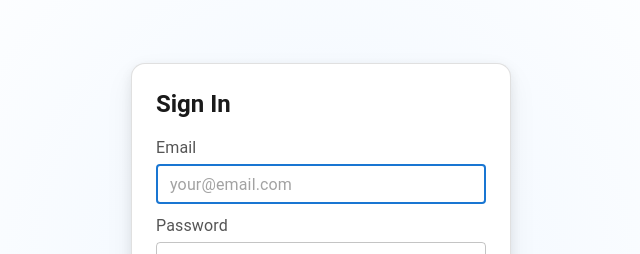
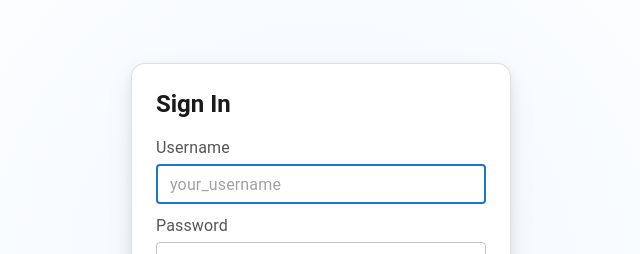
Before and after one commit to jayesh-132005-gif/ZoomWebClone, a React (Vite) app in the folder fronted/: page /auth in a window 1280 px wide. Shown: the part 125-379 px from the top of the page, without its empty margins (319-959 px from the left). Built offline with nearby package versions, Linux system fonts and the light colour scheme.

Commit message:
write login function and protected routes

```diff
--- a/fronted/src/App.jsx
+++ b/fronted/src/App.jsx
@@ -4,6 +4,8 @@ import  LandingPage  from "./pages/landing.jsx";
 import  Authentication from "./pages/authentication.jsx";
 import  Register from "./pages/Register.jsx";
 import  Home from "./pages/home.jsx";
+import ProtectedRoute from "./components/protectedRoute.jsx";
+
 
  function App() {
 
@@ -14,18 +16,19 @@ import  Home from "./pages/home.jsx";
 
         <Routes>
 
+          {/* Public Routes */}
           <Route path="/" element={<LandingPage />}  />
           <Route path="/auth" element={<Authentication />} />
           <Route path="/register" element={<Register />} />
-          <Route path="/home" element={<Home />} />
+
+          {/* Protected Routes */}
+          <Route element={<ProtectedRoute />}>
+            <Route path="/home" element={<Home />} />
+          </Route>
 
         </Routes>
 
       </BrowserRouter>
-
-
-
-
 
     </>
 
--- /dev/null
+++ b/fronted/src/components/protectedRoute.jsx
@@ -0,0 +1,13 @@
+import { useContext } from "react";
+import { Navigate, Outlet } from "react-router-dom";
+import AuthContext from "../context/AuthContext";
+
+export default function ProtectedRoute() {
+  const { isAuthenticated } = useContext(AuthContext);
+
+  if (!isAuthenticated) {
+    return <Navigate to="/auth" replace />;
+  }
+
+  return <Outlet />;
+}
--- a/fronted/src/contexts/authContext.jsx
+++ b/fronted/src/contexts/authContext.jsx
@@ -58,14 +58,65 @@ const AuthProvider = ({ children }) => {
 
 
   // 3. Login function
-  const login = async () => {
-    // login logic later
+  const login = async (username, password) => {
+    setLoading(true);
+
+    // Try and catch block to handle network errors
+    try {
+      const response = await fetch("http://localhost:8000/api/v1/users/login", {
+        method: "POST",
+        headers: {
+          "Content-Type": "application/json",
+        },
+        body: JSON.stringify({
+          username,
+          password,
+        }),
+      });
+
+      if (!response.ok) {
+        const errorData = await response.json();
+        return {
+          success: false,
+          error: errorData,
+        }
+      }
+
+      const data = await response.json();
+      if (!data.token) {
+        return {
+          success: false,
+          error: {
+            message: "Login response did not contain a token.",
+          },
+        };
+      }
+      sessionStorage.setItem("token", data.token);
+      setIsAuthenticated(true);
+      return {
+        success: true,
+        data: data,
+      };
+
+    } catch (error) {
+      return {
+        success: false,
+        error: {
+          message: "Network error. Please try again.",
+        },
+      };
+
+    } finally {
+      setLoading(false);
+    }
+
   };
 
 
   // 4. Logout function
   const logout = () => {
-    // logout logic later
+    sessionStorage.removeItem("token");
+    setIsAuthenticated(false);
   };
 
 
--- a/fronted/src/pages/authentication.jsx
+++ b/fronted/src/pages/authentication.jsx
@@ -1,4 +1,6 @@
-import { useState } from "react";
+import { useContext, useState } from "react";
+import AuthContext from "../contexts/authContext.jsx";
+import { useNavigate } from "react-router-dom";
 
 import Box from "@mui/material/Box";
 import Button from "@mui/material/Button";
@@ -18,27 +20,33 @@ import "../App.css";
 
 export default function Authentication() {
 
-  const [email, setEmail] = useState("");
+  const { login, loading } = useContext(AuthContext);
+  const navigate = useNavigate();
+
+  const [username, setUsername] = useState("");
   const [password, setPassword] = useState("");
   const [remember, setRemember] = useState(false);
 
-  const [emailError, setEmailError] = useState(false);
-  const [emailErrorMessage, setEmailErrorMessage] = useState("");
+  const [loginError, setLoginError] = useState("");
+
+  const [usernameError, setUsernameError] = useState(false);
+  const [usernameErrorMessage, setUsernameErrorMessage] = useState("");
+
 
   const [passwordError, setPasswordError] = useState(false);
   const [passwordErrorMessage, setPasswordErrorMessage] = useState("");
 
-  const validateInputs = (email, password) => {
+  const validateInputs = (username, password) => {
     let isValid = true;
 
-    // Email validation
-    if (!email || !/\S+@\S+\.\S+/.test(email)) {
-      setEmailError(true);
-      setEmailErrorMessage("Please enter a valid email address.");
+    // Username validation
+    if (!username || !/^[A-Za-z0-9_]+$/.test(username)) {
+      setUsernameError(true);
+      setUsernameErrorMessage("Please enter a valid username.");
       isValid = false;
     } else {
-      setEmailError(false);
-      setEmailErrorMessage("");
+      setUsernameError(false);
+      setUsernameErrorMessage("");
     }
 
     // Password validation
@@ -57,22 +65,27 @@ export default function Authentication() {
   };
 
 
-  const handleSubmit = (event) => {
+  const handleSubmit = async (event) => {
     event.preventDefault();
+    setLoginError("");
 
-    const isValid = validateInputs(email, password);
+    const isValid = validateInputs(username, password);
 
     if (!isValid) {
       return;
     }
 
-    console.log({
-      email,
-      password,
-      remember: Boolean(remember),
-    });
+    const result = await login(username, password);
+    if (!result.success) {
+      setLoginError(
+        result.error?.message || "Login failed. Please try again."
+      );
+      return;
+    }
 
-    // Baad mein yahan backend login API call karenge.
+    // Login successful — next step mein redirect karenge
+    navigate("/home");
+
   };
 
 
@@ -102,22 +115,22 @@ export default function Authentication() {
             className="authentication-form"
           >
             <FormControl fullWidth className="authentication-field">
-              <FormLabel htmlFor="email">Email</FormLabel>
+              <FormLabel htmlFor="username">Username</FormLabel>
 
               <TextField
                 size="small"
-                id="email"
-                name="email"
-                type="email"
-                value={email}
-                onChange={(e) => setEmail(e.target.value)}
-                placeholder="your@email.com"
-                autoComplete="email"
+                id="username"
+                name="username"
+                type="text"
+                value={username}
+                onChange={(e) => setUsername(e.target.value)}
+                placeholder="your_username"
+                autoComplete="username"
                 autoFocus
                 required
                 fullWidth
-                error={emailError}
-                helperText={emailErrorMessage}
+                error={usernameError}
+                helperText={usernameErrorMessage}
               />
             </FormControl>
 
@@ -139,6 +152,12 @@ export default function Authentication() {
                 helperText={passwordErrorMessage}
               />
             </FormControl>
+
+            {loginError && (
+              <Typography color="error" variant="body2">
+                {loginError}
+              </Typography>
+            )}
 
             <FormControlLabel
               className="remember-me"
@@ -164,40 +183,10 @@ export default function Authentication() {
               Sign in
             </Button>
 
-            {/* <Link
-              component="button"
-              type="button"
-              variant="body2"
-              className="forgot-password"
-              onClick={() => alert("Forgot password clicked")}
-            >
-              Forgot your password?
-            </Link> */}
-
 
           </Box>
 
           <Divider className="authentication-divider">or</Divider>
-
-          {/* <Button
-            size="small"
-            fullWidth
-            variant="outlined"
-            className="social-button"
-            onClick={() => alert("Google sign in clicked")}
-          >
-            Sign in with Google
-          </Button> */}
-
-          {/* <Button
-            size="small"
-            fullWidth
-            variant="outlined"
-            className="social-button"
-            onClick={() => alert("Facebook sign in clicked")}
-          >
-            Sign in with Facebook
-          </Button> */}
 
           <Typography
             variant="body2"
--- a/fronted/src/pages/register.jsx
+++ b/fronted/src/pages/register.jsx
@@ -111,7 +111,7 @@ export default function Register() {
       <CssBaseline />
 
       <Stack
-        className="authentication-page"
+        className="register-page"
         alignItems="center"
         justifyContent="center"
       >
```
